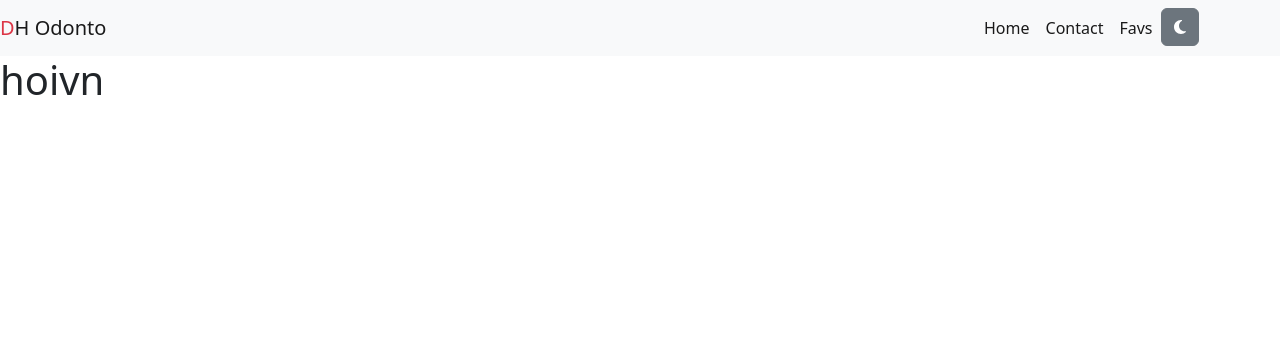
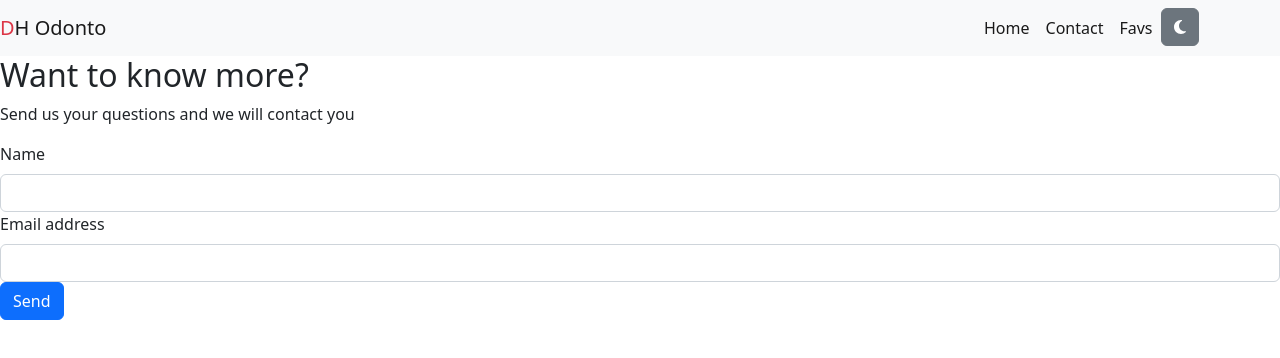
Before and after one commit to karengomezs/Dentist-Project, a Next.js app in the folder my-app/: page /contact in a window 1280 px wide. Shown: the top 358 px of the page. Built offline with nearby package versions, Linux system fonts and the light colour scheme.

Commit message:
form contact structure ok

```diff
--- a/my-app/pages/contact.jsx
+++ b/my-app/pages/contact.jsx
@@ -4,7 +4,27 @@
   return (
     <>
       <NavBar />
-      <h1>hoivn</h1>
+      <h2>Want to know more?</h2>
+      <p>Send us your questions and we will contact you</p>
+
+      <form>
+        <div>
+          <label htmlFor="name" className="form-label">
+            Name
+          </label>
+          <input type="text" className="form-control" id="name" />
+        </div>
+        <div>
+          <label htmlFor="Email1" className="form-label">
+            Email address
+          </label>
+          <input type="email" className="form-control" id="Email1" />
+        </div>
+
+        <button type="submit" className="btn btn-primary">
+          Send
+        </button>
+      </form>
     </>
   );
 }
```
